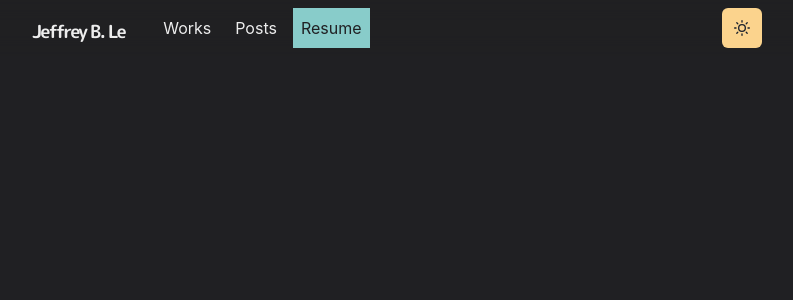
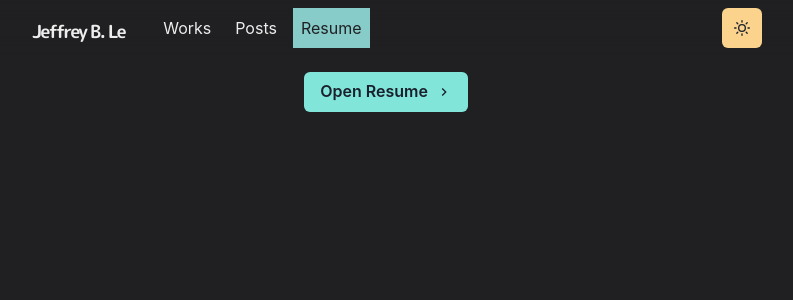
Before and after one commit to jeffohh/jeffohh.github.io, a Next.js app: page /resume in a window 1280 px wide. Shown: the top 300 px of the page, without its empty margins (254-1047 px from the left). Built offline with nearby package versions, Linux system fonts and the light colour scheme.

Commit message:
Added Resume back

```diff
--- a/pages/resume.js
+++ b/pages/resume.js
@@ -8,7 +8,7 @@ import pdfResume from '../public/pdfs/jle_resume-one.pdf'
 const Resume = ( ) => {
     return (
         <Layout>
-            {/* <Box align="center" my={4}>
+            <Box align="center" my={4}>
                 <NextLink href={pdfResume} target='_blank'>
                     <Button rightIcon={<ChevronRightIcon/>} colorScheme='teal'>
                         Open Resume
@@ -21,7 +21,7 @@ const Resume = ( ) => {
             width="100%"
             height="1080px"
             style={{ border: 'none' }}
-            /> */}
+            />
         </Layout>
     )
 }
```
